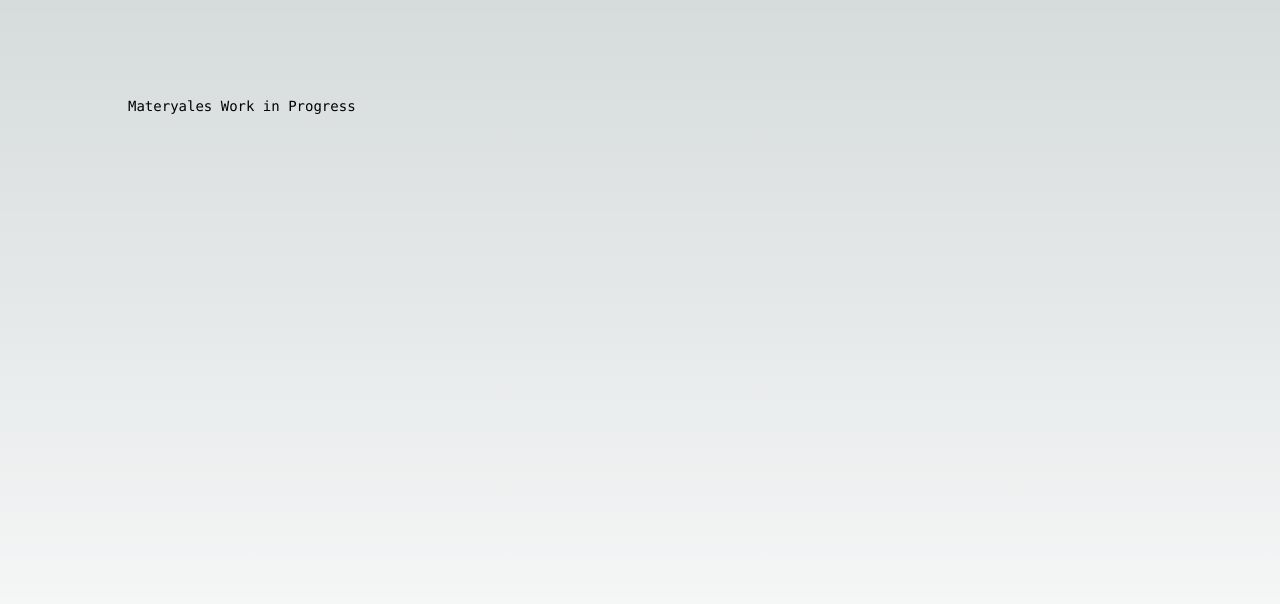
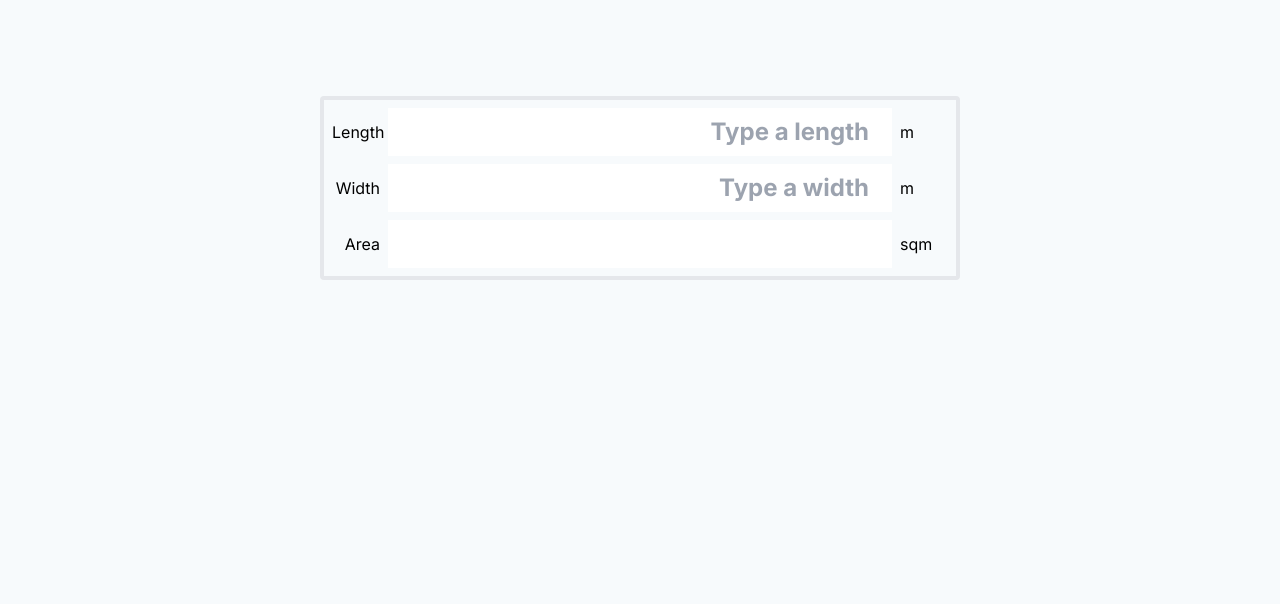
Before and after one commit to marketpanda/materyales, a Next.js app: page / in a window 1280 px wide. Shown: the top 604 px of the page. Built offline with nearby package versions, Linux system fonts and the light colour scheme.

Commit message:
simple calculator for area

```diff
--- /dev/null
+++ b/contentful/export-config.json
@@ -0,0 +1,5 @@
+{
+    "exportDir":"contentful",
+    "contentFile":"export.json",
+    "downloadAssets": true
+}
--- /dev/null
+++ b/src/app/building-laws/[slug]/page.tsx
@@ -0,0 +1,36 @@
+import React from 'react'
+import { createClient } from 'contentful'
+
+const client = createClient({
+    space: process.env.NEXT_PUBLIC_CONTENTFUL_ACCESS_KEY as string,
+    accessToken: process.env.NEXT_PUBLIC_CONTENTFUL_SPACE_ID as string
+})
+
+export const generateStaticParams = async() => {
+  const res = await client.getEntries({ content_type: 'recipe'})
+
+  return res.items.map((item) => ({
+    slug: item.fields.slug
+  }))
+}
+
+
+
+export const getBuildingLaw = async(theSlug: string) => {
+  const { items } = await client.getEntries({
+    content_type: 'recipe',
+    'fields.slug': theSlug
+  })
+
+  return  items[0]
+}
+
+const page = ({ params }: { params: { slug: string }}) => {
+  const buildingLaw = getBuildingLaw(params.slug)
+  console.log(buildingLaw)
+  return (
+    <div>a</div>
+  )
+}
+
+export default page
--- /dev/null
+++ b/src/app/building-laws/page.tsx
@@ -0,0 +1,58 @@
+import React from 'react'
+import { createClient } from 'contentful'
+import Link from 'next/link'
+
+interface BuildingLaw {
+    sys: {
+        id: string
+    }
+    fields: {
+        title: string
+        slug?: string
+        thumbnail?: {
+            fields?: {
+                file?: {
+                    url?:string | undefined
+                }
+            }
+        }
+    }
+}
+
+const getData = async() => {
+    const client = createClient({
+        space: process.env.NEXT_PUBLIC_CONTENTFUL_ACCESS_KEY as string,
+        accessToken: process.env.NEXT_PUBLIC_CONTENTFUL_SPACE_ID as string
+    })
+
+    const response = await client.getEntries({ content_type: 'recipe'})
+    return response.items
+}
+
+const page = async(props:any) => {
+
+    console.log("props")
+    console.log(props)
+    const buildingLaws:BuildingLaw[] = await getData()
+    return (
+        <div>
+            {
+                buildingLaws.map((buildingLaw:BuildingLaw) => (
+                    <div>
+                        <div key={buildingLaw.sys.id}>{buildingLaw.fields.title}</div>
+                        <div>{buildingLaw.fields.thumbnail.fields.file.url}</div>
+                        <Link href={`building-laws/${buildingLaw.fields.slug}`} >link</Link>
+                    </div>
+                ))
+            }
+
+            <pre>
+                {
+                    JSON.stringify(buildingLaws, null, 2)
+                }
+            </pre>
+        </div>
+    )
+}
+
+export default page
--- a/src/app/globals.css
+++ b/src/app/globals.css
@@ -18,12 +18,7 @@
 
 body {
   color: rgb(var(--foreground-rgb));
-  background: linear-gradient(
-      to bottom,
-      transparent,
-      rgb(var(--background-end-rgb))
-    )
-    rgb(var(--background-start-rgb));
+  background-color: #f7fafc
 }
 
 @layer utilities {
--- a/src/app/page.tsx
+++ b/src/app/page.tsx
@@ -1,10 +1,89 @@
+"use client"
+
 import Image from "next/image";
+import { useEffect, useState } from "react";
 
 export default function Home() {
+  const [width, setWidth] = useState<number |null>(null)
+  const [length, setLength] = useState<number |null>(null)
+
+  const [area, setArea] = useState<number |null>(null)
+
+
+  const displayArea = () => {
+     if (typeof width === 'number' && typeof length === 'number') {
+      const area2: number = width * length;
+      setArea(area2);
+    }
+  }
+
+  useEffect(() => {
+    displayArea()
+
+    return () => {
+
+    }
+  }, [width, length])
+
+  const handleLengthChange = (e:any) => {
+    setLength(parseFloat(e?.target.value))
+
+  }
+  const handleWidthChange = (e:any) => {
+    setWidth(parseFloat(e?.target.value))
+
+  }
+
+
   return (
     <main className="flex min-h-screen flex-col items-center justify-between p-24">
-      <div className="z-10 max-w-5xl w-full items-center justify-between font-mono text-sm lg:flex">
-         Materyales Work in Progress
+      <div className="w-[640px] border-4 rounded ">
+
+        <form className="flex flex-col gap-2 p-2">
+          <div className="flex gap-2 items-center">
+            <div className="w-12 text-right">
+              Length
+            </div>
+            <input
+              value={!length ? '' : length}
+              onChange={handleLengthChange}
+              placeholder="Type a length"
+              type="number"
+              name="length"
+              className="p-2 flex-grow outline-none font-bold text-purple-800 text-2xl text-right" />
+            <div className="w-12 text-left">
+              m
+            </div>
+          </div>
+          <div className="flex gap-2 items-center">
+            <div className="w-12 text-right">
+              Width
+            </div>
+            <input
+              value={!width ? '' : width}
+              onChange={handleWidthChange}
+              placeholder="Type a width"
+              type="number"
+              name="length"
+              className="p-2 flex-grow outline-none font-bold text-purple-800 text-2xl text-right" />
+            <div className="w-12 text-left">
+              m
+            </div>
+          </div>
+          <div className="flex gap-2 items-center">
+            <div className="w-12 text-right">
+              Area
+            </div>
+            <input
+              value={area !== null ? area : ''}
+              type="number" name="length" className="p-2 flex-grow outline-none font-bold text-purple-800 text-2xl text-right" />
+              <div className="w-12 text-left">
+              sqm
+            </div>
+          </div>
+
+
+        </form>
       </div>
     </main>
   );
--- /dev/null
+++ b/src/app/posts/[slug]/page.tsx
@@ -0,0 +1,54 @@
+import { createClient } from 'contentful'
+import React from 'react'
+
+const client = createClient({
+    space: process.env.NEXT_PUBLIC_CONTENTFUL_ACCESS_KEY as string,
+    accessToken: process.env.NEXT_PUBLIC_CONTENTFUL_SPACE_ID as string
+})
+
+export async function getStaticPaths() {
+    const response = await client.getEntries({
+        content_type: 'recipe'
+    })
+
+    const paths = response.items.map((item) => {
+        return {
+            params: { slug: item.fields.slug }
+        }
+    })
+    return {
+        paths: paths,
+        fallback: false
+    }
+}
+
+// https://github.com/vercel/next.js/issues/51860
+export async function getBuildingLaw({ params }: { params: { slug: string } }) {
+    const { items } = await client.getEntries({
+        content_type: 'recipe',
+        'fields.slug': params.slug
+    })
+
+    return  items[0]
+}
+
+export async function generateStaticParams() {
+    const posts = ['post-one', 'post-two']
+    return posts.map((post) => {
+        return {
+            slug: post
+        }
+    })
+}
+
+const page = async(props:any) => {
+    console.log(props)
+
+    const articleBuildingLaw = await getBuildingLaw(props.params.slug)
+
+    return (
+        <div>hello</div>
+    )
+}
+
+export default page
```
Also changed, not shown: contentful/contentful-export-error-log-$NEXT_PUBLIC_CONTENTFUL_SPACE_ID-master-2024-02-03T10-48-32.json (added, +1 -0 lines), contentful/contentful-export-error-log-$NEXT_PUBLIC_CONTENTFUL_SPACE_ID-master-2024-02-03T10-53-57.json (added, +1 -0 lines), package.json (+9 -6 lines), 2 other files (tests, documents, lock files or other folders).
